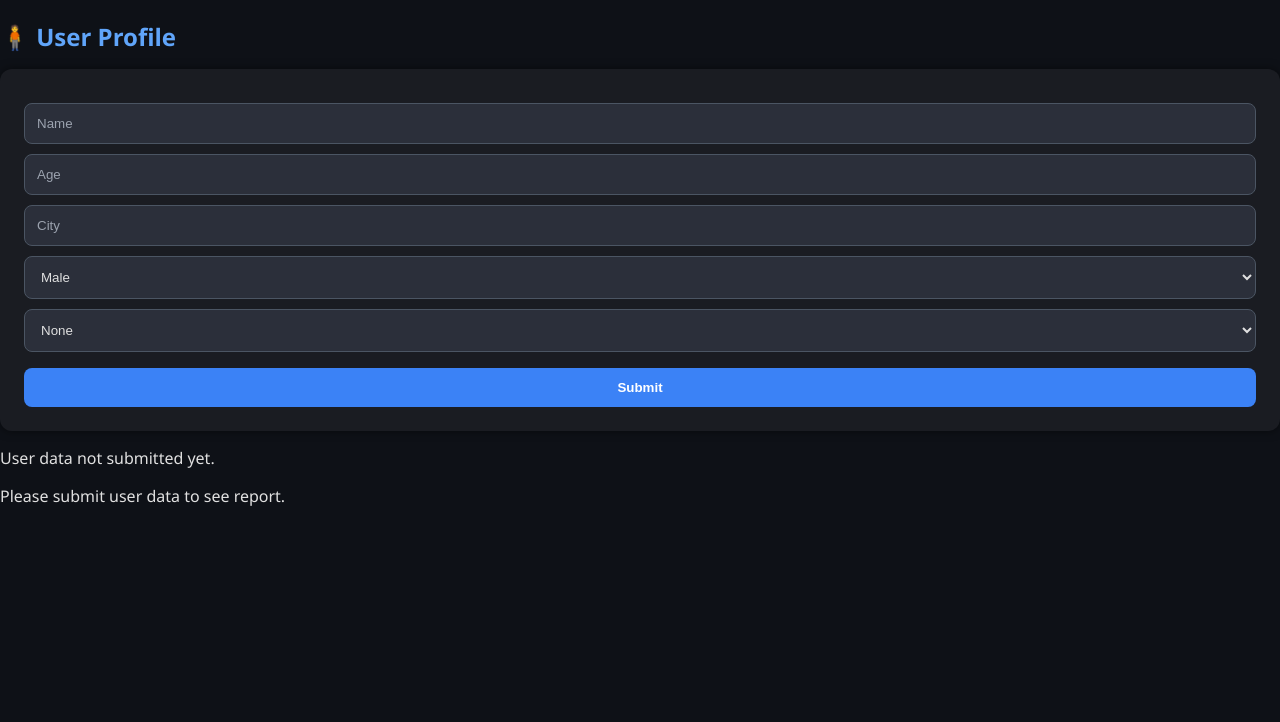
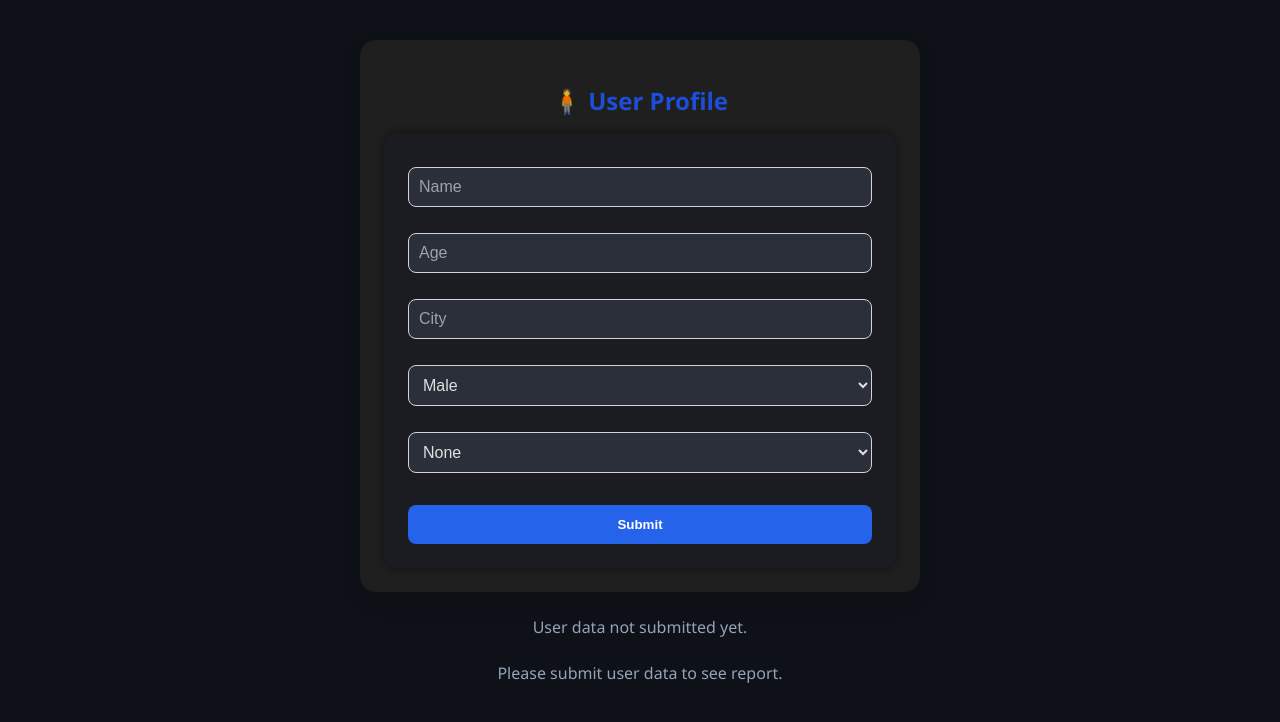
Before and after one commit to advikbhatt/health-impact-app, a React (Vite) app in the folder frontend/: page / in a window 1280 px wide. Shown: the top 722 px of the page. Built offline with nearby package versions, Linux system fonts and the light colour scheme.

Commit message:
frontend update

```diff
--- /dev/null
+++ b/frontend/src/components/PollutionInfo.css
@@ -0,0 +1,68 @@
+/* PollutionInfo.css */
+
+.pollution-container {
+  margin-top: 2.5rem;
+  max-width: 768px;
+  margin-left: auto;
+  margin-right: auto;
+  background-color: #1e293b; /* slate-800 */
+  border: 1px solid #334155; /* slate-700 */
+  border-radius: 1rem;
+  box-shadow: 0 10px 25px rgba(0, 0, 0, 0.3);
+  overflow: hidden;
+}
+
+.pollution-title {
+  font-size: 1.25rem;
+  font-weight: 600;
+  color: #22d3ee; /* cyan-400 */
+  padding: 1rem;
+  border-bottom: 1px solid #334155;
+}
+
+.pollution-table {
+  width: 100%;
+  font-size: 0.875rem;
+  text-align: left;
+  border-collapse: collapse;
+}
+
+.pollution-table thead {
+  background-color: #1f2937; /* gray-800 */
+  color: #d1d5db; /* gray-300 */
+  text-transform: uppercase;
+}
+
+.pollution-table th,
+.pollution-table td {
+  padding: 0.75rem;
+}
+
+.pollution-table tbody tr {
+  border-top: 1px solid #334155; /* gray-700 */
+}
+
+.pollutant-name {
+  text-transform: capitalize;
+  color: #f1f5f9; /* gray-100 */
+}
+
+.value-good {
+  color: #4ade80; /* green-400 */
+  font-weight: bold;
+}
+
+.value-bad {
+  color: #f87171; /* red-400 */
+  font-weight: bold;
+}
+
+.limit-value {
+  color: #94a3b8; /* gray-400 */
+}
+
+p{
+    text-align: center;
+    color: #94a3b8;
+    margin-top: 1.5rem;
+}
--- a/frontend/src/components/PollutionInfo.jsx
+++ b/frontend/src/components/PollutionInfo.jsx
@@ -1,6 +1,7 @@
 // src/components/PollutionInfo.jsx
 import React, { useEffect, useState } from "react";
 import axios from "axios";
+import "./PollutionInfo.css"; // 🔥 Import custom styles
 
 const WHO_LIMITS = {
   pm2_5: 15, pm10: 45, co: 4000, no2: 200, o3: 100
@@ -50,20 +51,24 @@ const PollutionInfo = ({ user }) => {
   if (!pollution) return <p className="text-center text-gray-400 mt-6">Loading pollution info...</p>;
 
   return (
-    <div className="mt-10 max-w-3xl mx-auto bg-[#1e293b] border border-gray-700 rounded-2xl shadow-lg overflow-hidden">
-      <h2 className="text-xl text-cyan-400 font-semibold p-4 border-b border-gray-600">🌍 Pollution in {pollution.city}</h2>
-      <table className="w-full text-left text-sm">
-        <thead className="bg-gray-800 text-gray-300 uppercase">
-          <tr><th className="p-3">Pollutant</th><th className="p-3">Value (µg/m³)</th><th className="p-3">WHO Limit</th></tr>
+    <div className="pollution-container">
+      <h2 className="pollution-title">🌍 Pollution in {pollution.city}</h2>
+      <table className="pollution-table">
+        <thead>
+          <tr>
+            <th>Pollutant</th>
+            <th>Value (µg/m³)</th>
+            <th>WHO Limit</th>
+          </tr>
         </thead>
         <tbody>
           {Object.keys(WHO_LIMITS).map((key) => (
-            <tr key={key} className="border-t border-gray-700">
-              <td className="p-3 capitalize">{key.replace("_", ".")}</td>
-              <td className={`p-3 font-bold ${pollution[key] > WHO_LIMITS[key] ? 'text-red-400' : 'text-green-400'}`}>
+            <tr key={key}>
+              <td className="pollutant-name">{key.replace("_", ".")}</td>
+              <td className={pollution[key] > WHO_LIMITS[key] ? "value-bad" : "value-good"}>
                 {pollution[key]}
               </td>
-              <td className="p-3 text-gray-400">{WHO_LIMITS[key]}</td>
+              <td className="limit-value">{WHO_LIMITS[key]}</td>
             </tr>
           ))}
         </tbody>
--- /dev/null
+++ b/frontend/src/components/UserForm.css
@@ -0,0 +1,65 @@
+/* UserForm.css */
+
+.user-form-container {
+  padding: 1.5rem;
+  background-color: #1f1f1f;
+  box-shadow: 0 10px 25px rgba(0, 0, 0, 0.1);
+  border-radius: 1rem;
+  width: 100%;
+  max-width: 32rem; /* 512px */
+  margin: 2.5rem auto 0 auto;
+}
+
+.user-form-title {
+  font-size: 1.5rem;
+  font-weight: bold;
+  text-align: center;
+  color: #1d4ed8; /* blue-700 */
+  margin-bottom: 1rem;
+}
+
+.user-form {
+  display: flex;
+  flex-direction: column;
+  gap: 1rem;
+}
+
+.user-form input,
+.user-form select {
+  width: 100%;
+  padding: 0.625rem;
+  border: 1px solid #d1d5db;
+  border-radius: 0.5rem;
+  transition: border 0.3s;
+  font-size: 1rem;
+}
+
+.user-form input:focus,
+.user-form select:focus {
+  outline: none;
+  border-color: #2563eb; /* blue-600 */
+  box-shadow: 0 0 0 3px rgba(59, 130, 246, 0.3);
+}
+
+.user-form button {
+  width: 100%;
+  padding: 0.75rem;
+  background-color: #2563eb;
+  color: white;
+  border: none;
+  border-radius: 0.5rem;
+  font-weight: 600;
+  transition: background-color 0.3s;
+}
+
+.user-form button:hover {
+  background-color: #252525;
+}
+
+
+.user-form-error {
+  color: #ef4444; /* red-500 */
+  font-size: 0.875rem;
+  text-align: center;
+  margin-top: 0.5rem;
+}
--- a/frontend/src/components/UserForm.jsx
+++ b/frontend/src/components/UserForm.jsx
@@ -1,6 +1,7 @@
 // src/components/UserForm.jsx
 import React, { useState } from "react";
 import axios from "axios";
+import "./UserForm.css"; // 🔥 Import custom CSS
 
 const UserForm = ({ onUserSaved }) => {
   const [form, setForm] = useState({
@@ -31,26 +32,23 @@ const UserForm = ({ onUserSaved }) => {
   };
 
   return (
-    <div className="p-6 bg-white shadow-xl rounded-xl w-full max-w-lg mx-auto mt-10">
-      <h2 className="text-2xl font-bold mb-4 text-center text-blue-700">🧍 User Profile</h2>
-      <form onSubmit={handleSubmit} className="space-y-4">
-        <input name="name" value={form.name} onChange={handleChange} placeholder="Name"
-          className="w-full border p-2 rounded-lg" required />
-        <input name="age" type="number" value={form.age} onChange={handleChange} placeholder="Age"
-          className="w-full border p-2 rounded-lg" required />
-        <input name="city" value={form.city} onChange={handleChange} placeholder="City"
-          className="w-full border p-2 rounded-lg" required />
-        <select name="gender" value={form.gender} onChange={handleChange}
-          className="w-full border p-2 rounded-lg">
+    <div className="user-form-container">
+      <h2 className="user-form-title">🧍 User Profile</h2>
+      <form onSubmit={handleSubmit} className="user-form">
+        <input name="name" value={form.name} onChange={handleChange} placeholder="Name" required />
+        <input name="age" type="number" value={form.age} onChange={handleChange} placeholder="Age" required />
+        <input name="city" value={form.city} onChange={handleChange} placeholder="City" required />
+
+        <select name="gender" value={form.gender} onChange={handleChange}>
           <option>Male</option><option>Female</option><option>Other</option>
         </select>
-        <select name="disease" value={form.disease} onChange={handleChange}
-          className="w-full border p-2 rounded-lg">
+
+        <select name="disease" value={form.disease} onChange={handleChange}>
           <option>None</option><option>Asthma</option><option>Heart Disease</option><option>Allergy</option>
         </select>
-        <button type="submit"
-          className="bg-blue-600 hover:bg-blue-700 text-white px-4 py-2 rounded-lg w-full">Submit</button>
-        {error && <p className="text-red-500 text-sm">{error}</p>}
+
+        <button type="submit">Submit</button>
+        {error && <p className="user-form-error">{error}</p>}
       </form>
     </div>
   );
--- /dev/null
+++ b/frontend/src/pages/Report.css
@@ -0,0 +1,52 @@
+/* Report.css */
+
+.report-container {
+  margin-top: 2.5rem;
+  max-width: 768px;
+  margin-left: auto;
+  margin-right: auto;
+  background-color: #0f172a; /* dark slate */
+  color: white;
+  border-radius: 1rem;
+  box-shadow: 0 10px 25px rgba(0, 0, 0, 0.3);
+  padding: 1.5rem;
+  border: 1px solid #334155;
+}
+
+.report-title {
+  font-size: 1.5rem;
+  font-weight: bold;
+  color: #c084fc; /* purple-400 */
+  margin-bottom: 1rem;
+}
+
+.report-content {
+  background-color: #1e293b; /* slate-800 */
+  padding: 1rem;
+  border-radius: 0.75rem;
+  overflow-x: auto;
+  font-size: 0.875rem;
+  line-height: 1.75;
+  white-space: pre-wrap;
+  font-family: ui-monospace, SFMono-Regular, Menlo, Monaco, Consolas, monospace;
+  border: 1px solid #334155;
+  color: #f1f5f9;
+}
+
+.report-status {
+  text-align: center;
+  margin-top: 1.5rem;
+  color: #38bdf8; /* cyan-300 */
+}
+
+.report-error {
+  text-align: center;
+  color: #f87171; /* red-400 */
+  margin-top: 1.25rem;
+}
+
+.report-placeholder {
+  text-align: center;
+  color: #94a3b8; /* slate-400 */
+  margin-top: 1.5rem;
+}
--- a/frontend/src/pages/Report.jsx
+++ b/frontend/src/pages/Report.jsx
@@ -1,6 +1,7 @@
 // src/components/Report.jsx
 import React, { useEffect, useState } from "react";
 import axios from "axios";
+import "./Report.css";
 
 const Report = ({ user }) => {
   const [report, setReport] = useState("");
@@ -24,14 +25,14 @@ const Report = ({ user }) => {
     if (user) getReport();
   }, [user]);
 
-  if (!user) return <p className="text-center text-gray-400 mt-6">Please submit user data to see report.</p>;
-  if (error) return <p className="text-red-500 mt-5 text-center">{error}</p>;
-  if (loading) return <p className="text-center mt-6 text-cyan-300">Generating report...</p>;
+  if (!user) return <p className="report-placeholder">Please submit user data to see report.</p>;
+  if (error) return <p className="report-error">{error}</p>;
+  if (loading) return <p className="report-status">Generating report...</p>;
 
   return (
-    <div className="mt-10 max-w-3xl mx-auto bg-[#0f172a] text-white rounded-xl shadow-xl p-6 border border-gray-700">
-      <h2 className="text-2xl font-bold text-purple-400 mb-4">🧠 Health Impact Report</h2>
-      <div className="bg-gray-900 p-4 rounded-lg overflow-x-auto text-sm leading-relaxed text-gray-100 whitespace-pre-wrap font-mono border border-gray-700">
+    <div className="report-container">
+      <h2 className="report-title">🧠 Health Impact Report</h2>
+      <div className="report-content">
         {report}
       </div>
     </div>
```
Also changed, not shown: frontend/src/pages/Home.css (added, +42 -0 lines), frontend/src/pages/Home.jsx (+23 -4 lines), 1 other file (tests, documents, lock files or other folders).
